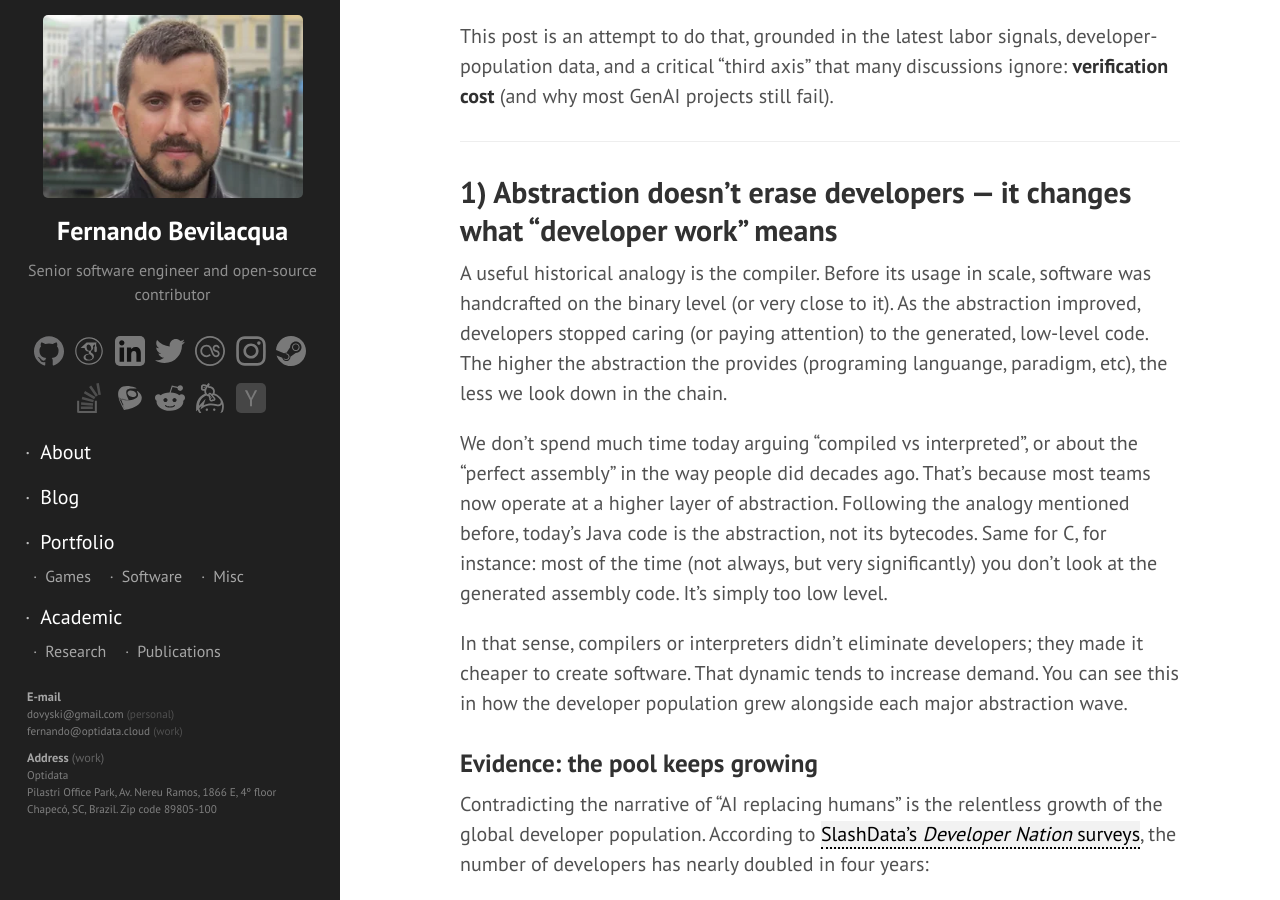
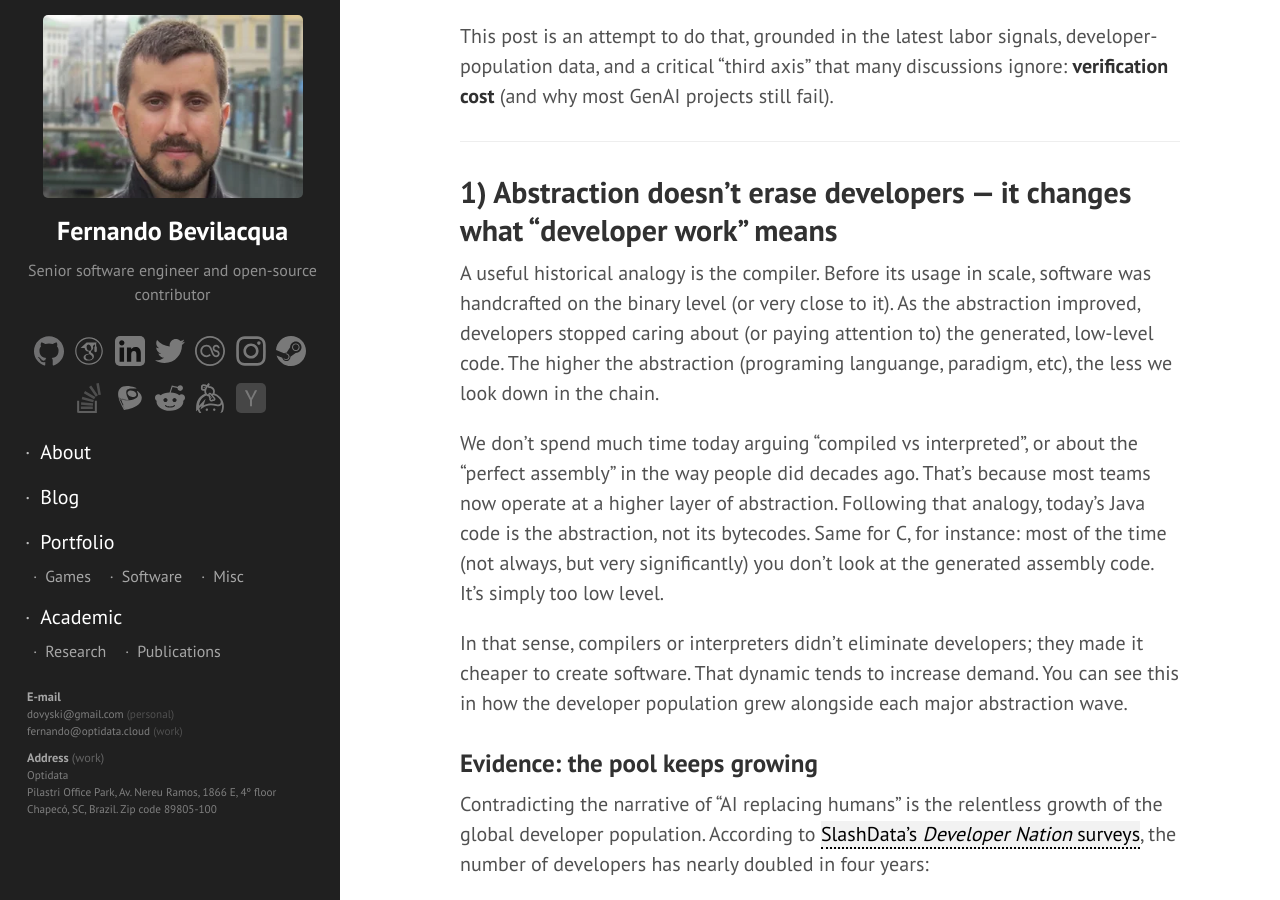
Before and after one commit to Dovyski/dovyski.github.io, a Jekyll site: the page built from _posts/2025-01-11-past-the-event-horizon-why-ai-replacing-developers-is-the-wrong-frame.md, in a window 1280 px wide and 900 px high, scrolled down 819 px. Built offline with Jekyll 4.4.1, drawn with Linux system fonts in a browser that asks for light colours; nearby versions of some CDN libraries; some of the changed text lies outside the part shown.

Commit message:
tweak: improve wording and some sentences

```diff
--- a/_posts/2025-01-11-past-the-event-horizon-why-ai-replacing-developers-is-the-wrong-frame.md
+++ b/_posts/2025-01-11-past-the-event-horizon-why-ai-replacing-developers-is-the-wrong-frame.md
@@ -25,9 +25,9 @@ This post is an attempt to do that, grounded in the latest labor signals, develo
 
 ## 1) Abstraction doesn't erase developers — it changes what "developer work" means
 
-A useful historical analogy is the compiler. Before its usage in scale, software was handcrafted on the binary level (or very close to it). As the abstraction improved, developers stopped caring (or paying attention) to the generated, low-level code. The higher the abstraction the provides (programing languange, paradigm, etc), the less we look down in the chain.
+A useful historical analogy is the compiler. Before its usage in scale, software was handcrafted on the binary level (or very close to it). As the abstraction improved, developers stopped caring about (or paying attention to) the generated, low-level code. The higher the abstraction (programing languange, paradigm, etc), the less we look down in the chain.
 
-We don't spend much time today arguing "compiled vs interpreted", or about the "perfect assembly" in the way people did decades ago. That's because most teams now operate at a higher layer of abstraction. Following the analogy mentioned before, today's Java code is the abstraction, not its bytecodes. Same for C, for instance: most of the time (not always, but very significantly) you don't look at the generated assembly code. It's simply too low level.
+We don't spend much time today arguing "compiled vs interpreted", or about the "perfect assembly" in the way people did decades ago. That's because most teams now operate at a higher layer of abstraction. Following that analogy, today's Java code is the abstraction, not its bytecodes. Same for C, for instance: most of the time (not always, but very significantly) you don't look at the generated assembly code. It's simply too low level.
 
 In that sense, compilers or interpreters didn't eliminate developers; they made it cheaper to create software. That dynamic tends to increase demand. You can see this in how the developer population grew alongside each major abstraction wave.
 
@@ -115,6 +115,8 @@ This explains a startling statistic from [GitHub's *Octoverse 2025*](https://git
 
 Why? Because Types are the **automated payment of the Verification Tax**.
 In a world where AI generates millions of lines of code, humans can no longer verify it all by reading. We need automated guardrails. TypeScript's static type system rejects invalid code before it ever runs, preventing the AI from "hallucinating" variables that don't exist. It turns the "Vibe" into a contract.
+
+Additionally, types and interfaces ground theory of any system. A seasoned software engineer can plan and architect a module or system using type-defined contracts that the AI will follow. This was good practice before AI-driven development, now it is almost mandatory.
 
 ---
 
```
Also changed, not shown: other parts of _posts/2025-01-11-past-the-event-horizon-why-ai-replacing-developers-is-the-wrong-frame.md (+9 -7 lines).
